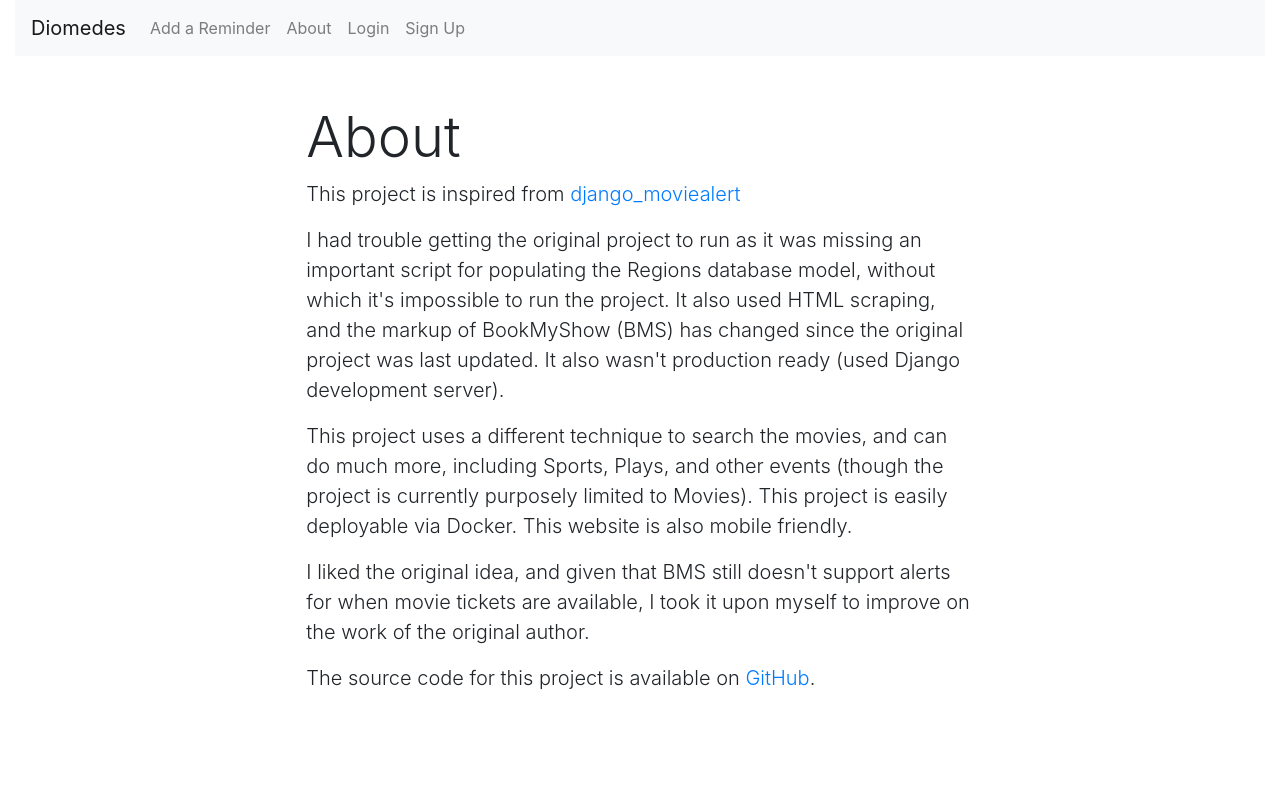
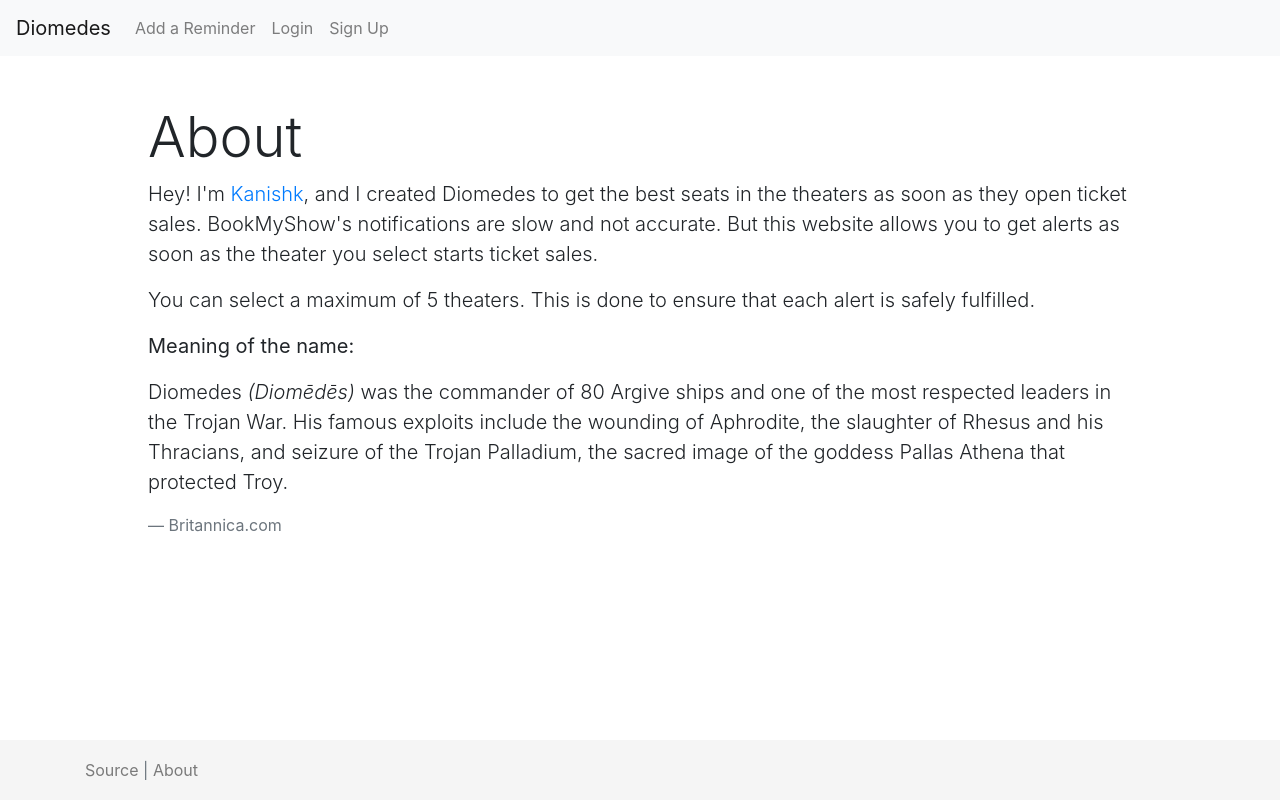
Before and after one commit to ArionMiles/Diomedes, a Django app: page /about/ in a window 1280 px wide. Run offline with Django 3.2, Linux system fonts and the light colour scheme; parts of the project's set-up code (start-up, migrations or seed data) failed here and were passed over; some libraries are stand-ins or nearby versions.

Commit message:
Added footer and updated CSS

```diff
--- a/moviealert/templates/about.html
+++ b/moviealert/templates/about.html
@@ -7,27 +7,23 @@
             <h1 class="display-4">About</h1>
         </div>
         <div class="col-sm-12">
-            <p class="lead">This project is inspired from <a href="https://github.com/iAmMrinal0/django_moviealert"
-                    target="_blank">django_moviealert</a></p>
-            <p class="lead">I had trouble getting the original project to run as it was missing an important script for
-                populating the Regions database model, without which it's impossible to run the project. It also used
-                HTML
-                scraping, and the markup of BookMyShow (BMS) has changed since the original project was last updated.
-                It also wasn't production ready (used Django development server).
-            </p>
-            <p class="lead">This project uses a different technique to search the movies, and can do much more,
-                including Sports,
-                Plays, and other events (though the project is currently purposely limited to Movies). This project is
-                easily deployable via Docker. This website is also mobile friendly.
-            </p>
-            <p class="lead">I liked the original idea, and given that BMS still doesn't support alerts for when movie
-                tickets
-                are available, I took it upon myself to improve on the work of the original author.
+            <p class="lead">Hey! I'm <a href="https://arionmiles.me/" target="_blank">Kanishk</a>,
+                and I created Diomedes to get the best seats in the theaters as soon as they open ticket sales.
+                BookMyShow's notifications are slow and not accurate. But this website allows you to get alerts as soon
+                as the theater you select starts ticket sales.
             </p>
             <p class="lead">
-                The source code for this project is available on <a href="https://github.com/ArionMiles/Diomedes"
-                    target="_blank">GitHub</a>.
+                You can select a maximum of 5 theaters. This is done to ensure that each alert is safely fulfilled.
             </p>
+            <p class="lead"><strong>Meaning of the name:</strong></p>
+            <blockquote class="blockquote">
+                <p class="lead">Diomedes <span class="font-italic">(Diomēdēs)</span> was the commander of 80 Argive
+                    ships and one of the most respected leaders in the Trojan War. His famous exploits include the wounding of
+                    Aphrodite, the slaughter of Rhesus and his Thracians, and seizure of the Trojan Palladium, the
+                    sacred image of the goddess Pallas Athena that protected Troy.
+                </p>
+                <footer class="blockquote-footer">Britannica.com</footer>
+           </blockquote>
         </div>
     </div>
 </div>
--- a/moviealert/templates/account/profile.html
+++ b/moviealert/templates/account/profile.html
@@ -9,6 +9,9 @@
 {% block content %}
 <div class="container">
     <div class="row m-md-5">
+        <div class="col-sm-12">
+            <h1 class="display-4">Profile</h1>
+        </div>
         <div class="col-sm-12">
             <p class="lead">Email: {{ user.email }}</p>
         </div>
--- a/moviealert/templates/base.html
+++ b/moviealert/templates/base.html
@@ -4,8 +4,12 @@
 <head>
   <meta charset="utf-8">
   <meta name="viewport" content="width=device-width, initial-scale=1, shrink-to-fit=no">
+  <!-- Bootstrap CSS -->
   <link rel="stylesheet" href="https://stackpath.bootstrapcdn.com/bootstrap/4.1.3/css/bootstrap.min.css"
     integrity="sha384-MCw98/SFnGE8fJT3GXwEOngsV7Zt27NXFoaoApmYm81iuXoPkFOJwJ8ERdknLPMO" crossorigin="anonymous">
+  <!-- JQuery -->
+  <script src="https://code.jquery.com/jquery-3.2.1.slim.min.js"
+    integrity="sha384-KJ3o2DKtIkvYIK3UENzmM7KCkRr/rE9/Qpg6aAZGJwFDMVNA/GpGFF93hXpG5KkN" crossorigin="anonymous"></script>
   {% block django_select2 %}
   {% endblock %}
   <title>Diomedes</title>
@@ -18,21 +22,48 @@
 
     gtag('config', 'UA-29508202-5');
   </script>
-  <script src="https://code.jquery.com/jquery-3.3.1.min.js"></script>
+  <style>
+    /* Sticky footer styles */
+      html {
+        position: relative;
+        min-height: 100%;
+      }
+      body {
+        /* Margin bottom by footer height */
+        margin-bottom: 60px;
+      }
+      .footer {
+        position: absolute;
+        bottom: 0;
+        width: 100%;
+        /* Set the fixed height of the footer here */
+        height: 60px;
+        line-height: 60px; /* Vertically center the text there */
+        background-color: #f5f5f5;
+      }
+      .footer a{
+        color: #00000080;
+      }
+      .footer a:hover{
+        text-decoration: none;
+        color: #000000b3;
+      }
+  </style>
 </head>
 
 <body>
-  <div class="container-fluid">
-  <header class="navbar navbar-expand navbar-light flex-column flex-md-row bd-navbar bg-light">
+  <!-- Navbar -->
+  <header>
+    <nav class="navbar navbar-expand-sm navbar-light bg-light">
     <a class="navbar-brand" href={% url 'home' %}>Diomedes</a>
-
-    <div class="navbar-nav-scroll">
-      <ul class="nav navbar-nav bd-navbar-nav flex-row ml-md-auto">
+    <button class="navbar-toggler" type="button" data-toggle="collapse" data-target="#navbarCollapse" aria-controls="navbarCollapse" aria-expanded="false" aria-label="Toggle navigation">
+      <span class="navbar-toggler-icon"></span>
+    </button>
+    <!-- Collapsible Navbar -->
+    <div class="collapse navbar-collapse" id="navbarCollapse">
+      <ul class="navbar-nav mr-auto">
         <li class="nav-item">
           <a class="nav-link" href={% url 'reminder_view' %}>Add a Reminder</a>
-        </li>
-        <li class="nav-item">
-          <a class="nav-link" href="/about/">About</a>
         </li>
         {% if user.is_authenticated %}
         <li class="nav-item">
@@ -51,14 +82,22 @@
         {% endif %}
       </ul>
     </div>
+    </nav>
   </header>
-  <div class="row justify-content-center">
-    <div class="col-sm-12 col-md-8">
+  <main role="main">
       {% block content %}
       {% endblock %}
+  </main>
+  <!-- Footer -->
+  <footer class="footer">
+    <div class="container">
+      <span class="text-muted"><a href="https://github.com/ArionMiles/Diomedes">Source</a> |</span>
+      <span class="text-muted"><a href={% url 'about' %}>About</a></span>
     </div>
-  </div>
-</div>
+  </footer>
+  <!-- Bootstrap JS -->
+  <script src="https://stackpath.bootstrapcdn.com/bootstrap/4.1.3/js/bootstrap.min.js"
+    integrity="sha384-ChfqqxuZUCnJSK3+MXmPNIyE6ZbWh2IMqE241rYiqJxyMiZ6OW/JmZQ5stwEULTy" crossorigin="anonymous"></script>
 </body>
 
 </html>
```
Also changed, not shown: moviealert/templates/home.html (+4 -17 lines), moviealert/templates/reminder.html (+6 -2 lines).
